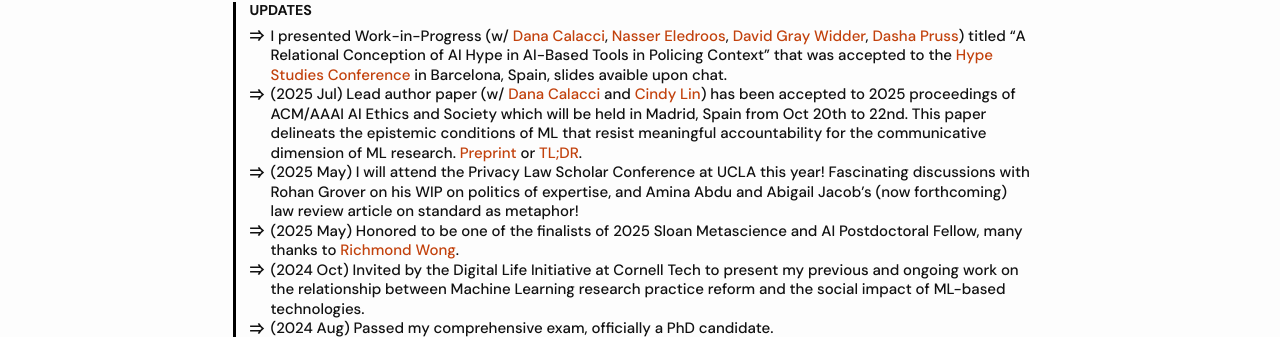
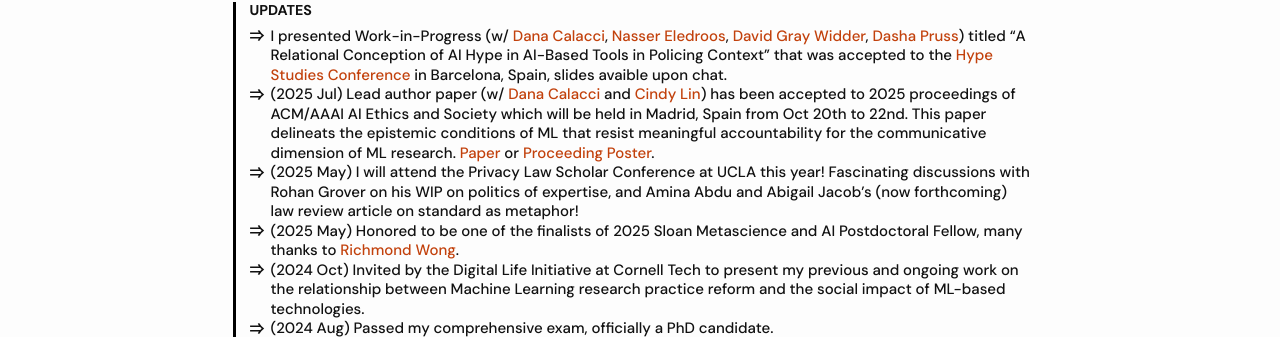
Before and after one commit to koutianqi/koutianqi.github.io, a Jekyll site: the page built from index.markdown, in a window 1280 px wide. Shown: the part 302-639 px from the top of the page. Built offline with Jekyll 4.4.1, drawn with Linux system fonts in a browser that asks for light colours.

Commit message:
Update index.markdown

```diff
--- a/index.markdown
+++ b/index.markdown
@@ -30,7 +30,7 @@ description: "I study the construction and mitigation of AI hype through claims
 <div class="updates" markdown="1">
 
 - I presented Work-in-Progress (w/ [Dana Calacci](https://www.dcalacci.net), [Nasser Eledroos](https://nasser.wiki), [David Gray Widder](https://davidwidder.me), [Dasha Pruss](https://www.dashapruss.com)) titled "A Relational Conception of AI Hype in AI-Based Tools in Policing Context" that was accepted to the [Hype Studies Conference](https://hypestudies.org/conference) in Barcelona, Spain, slides avaible upon chat.
-- (2025 Jul) Lead author paper (w/ [Dana Calacci](https://www.dcalacci.net) and [Cindy Lin](https://lincindy.com)) has been accepted to 2025 proceedings of ACM/AAAI AI Ethics and Society which will be held in Madrid, Spain from Oct 20th to 22nd. This paper delineats the epistemic conditions of ML that resist meaningful accountability for the communicative dimension of ML research. [Preprint](https://arxiv.org/abs/2508.08739) or [TL;DR](https://www.linkedin.com/posts/koutianqi_dead-zone-of-accountability-why-social-claims-activity-7361214088003108864-3aJR?utm_source=share&utm_medium=member_desktop&rcm=ACoAACPLLPcBeEM19ytgUOpXQQb6x_SjOdrvjtQ).
+- (2025 Jul) Lead author paper (w/ [Dana Calacci](https://www.dcalacci.net) and [Cindy Lin](https://lincindy.com)) has been accepted to 2025 proceedings of ACM/AAAI AI Ethics and Society which will be held in Madrid, Spain from Oct 20th to 22nd. This paper delineats the epistemic conditions of ML that resist meaningful accountability for the communicative dimension of ML research. [Paper](https://ojs.aaai.org/index.php/AIES/article/view/36649) or [Proceeding Poster](https://drive.google.com/file/d/1opno1nLH7wun6IxEJQ85GNEzUy6ND7cf/view?usp=sharing).
 - (2025 May) I will attend the Privacy Law Scholar Conference at UCLA this year! Fascinating discussions with Rohan Grover on his WIP on politics of expertise, and Amina Abdu and Abigail Jacob's (now forthcoming) law review article on standard as metaphor!
 - (2025 May) Honored to be one of the finalists of 2025 Sloan Metascience and AI Postdoctoral Fellow, many thanks to [Richmond Wong](https://richmondywong.com).
 - (2024 Oct) Invited by the Digital Life Initiative at Cornell Tech to present my previous and ongoing work on the relationship between Machine Learning research practice reform and the social impact of ML-based technologies.
```
